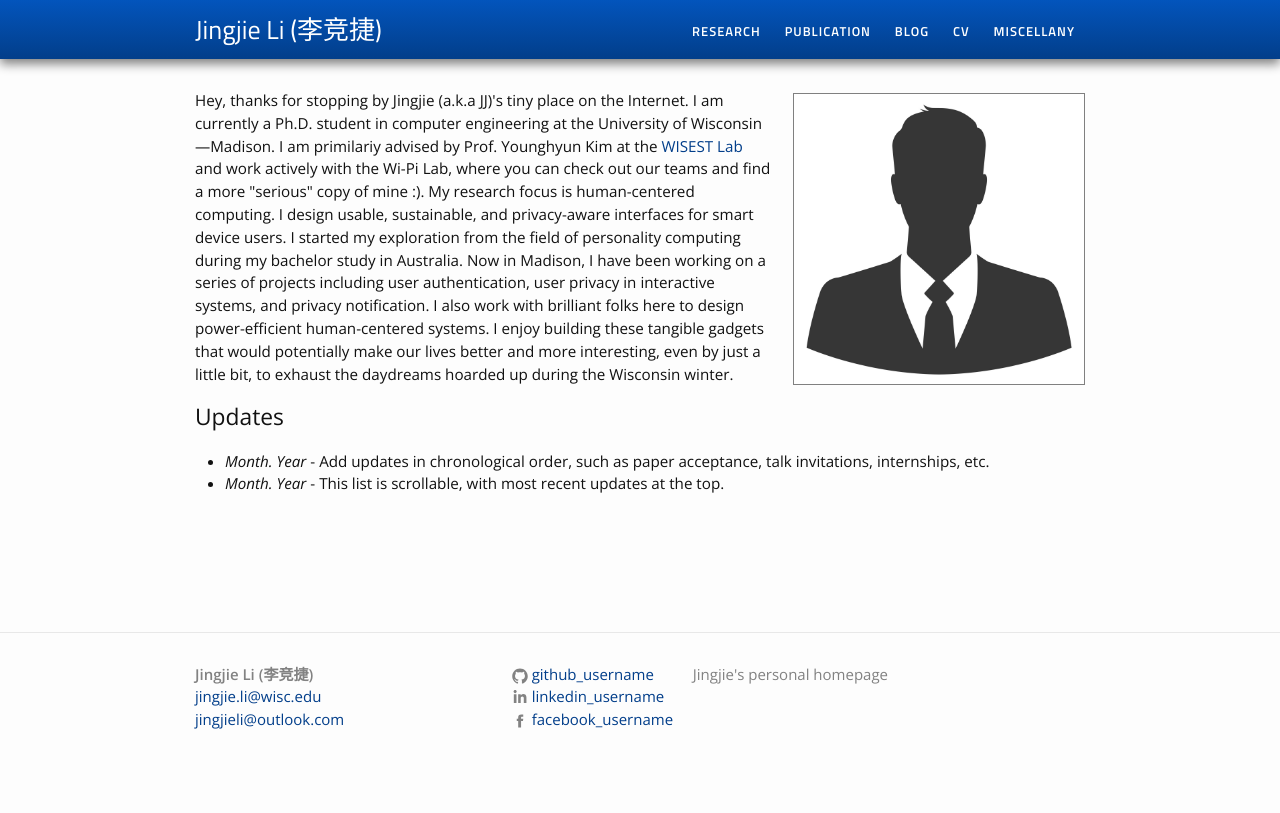
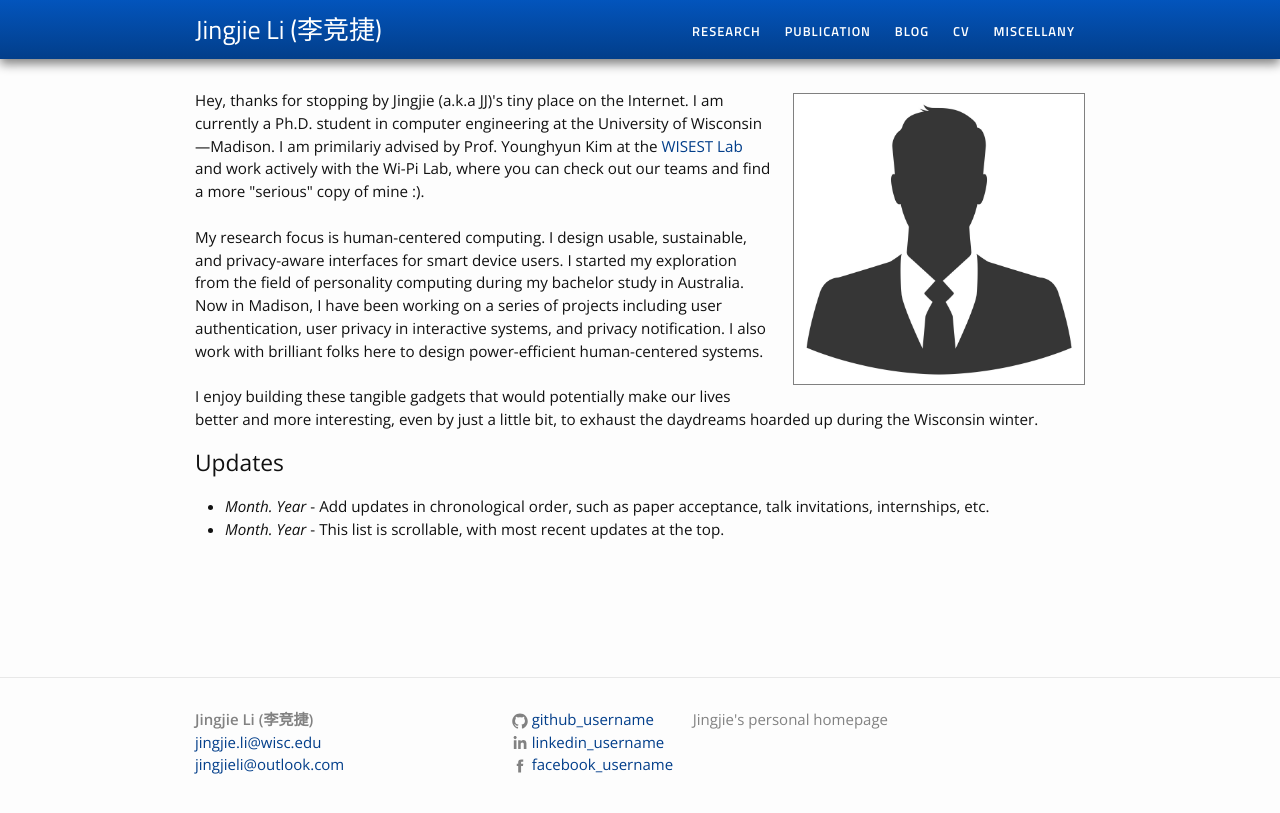
Before and after one commit to jingjieli95/jingjieli95.github.io, a Jekyll site: the page built from index.html, in a window 1280 px wide. Shown: the top 813 px of the page. Built offline with Jekyll 4.4.1, drawn with Linux system fonts in a browser that asks for light colours.

```diff
--- a/index.html
+++ b/index.html
@@ -13,9 +13,9 @@ layout: default
 </a></dt>
 </dl>
 
-<p>Hey, thanks for stopping by Jingjie (a.k.a JJ)'s tiny place on the Internet. I am currently a Ph.D. student in computer engineering at the University of Wisconsin&#8212Madison. I am primilariy advised by Prof. Younghyun Kim at the <a href="https://wisest.ece.wisc.edu/">WISEST Lab</a> and work actively with the Wi-Pi Lab, where you can check out our teams and find a more "serious" copy of mine :).
+<p>Hey, thanks for stopping by Jingjie (a.k.a JJ)'s tiny place on the Internet. I am currently a Ph.D. student in computer engineering at the University of Wisconsin&#8212Madison. I am primilariy advised by Prof. Younghyun Kim at the <a href="https://wisest.ece.wisc.edu/">WISEST Lab</a> and work actively with the Wi-Pi Lab, where you can check out our teams and find a more "serious" copy of mine :). <br><br>
 
-My research focus is human-centered computing. I design usable, sustainable, and privacy-aware interfaces for smart device users. I started my exploration from the field of personality computing during my bachelor study in Australia. Now in Madison, I have been working on a series of projects including user authentication, user privacy in interactive systems, and privacy notification. I also work with brilliant folks here to design power-efficient human-centered systems.
+My research focus is human-centered computing. I design usable, sustainable, and privacy-aware interfaces for smart device users. I started my exploration from the field of personality computing during my bachelor study in Australia. Now in Madison, I have been working on a series of projects including user authentication, user privacy in interactive systems, and privacy notification. I also work with brilliant folks here to design power-efficient human-centered systems. <br><br>
 
 I enjoy building these tangible gadgets that would potentially make our lives better and more interesting, even by just a little bit, to exhaust the daydreams hoarded up during the Wisconsin winter.
 
```
